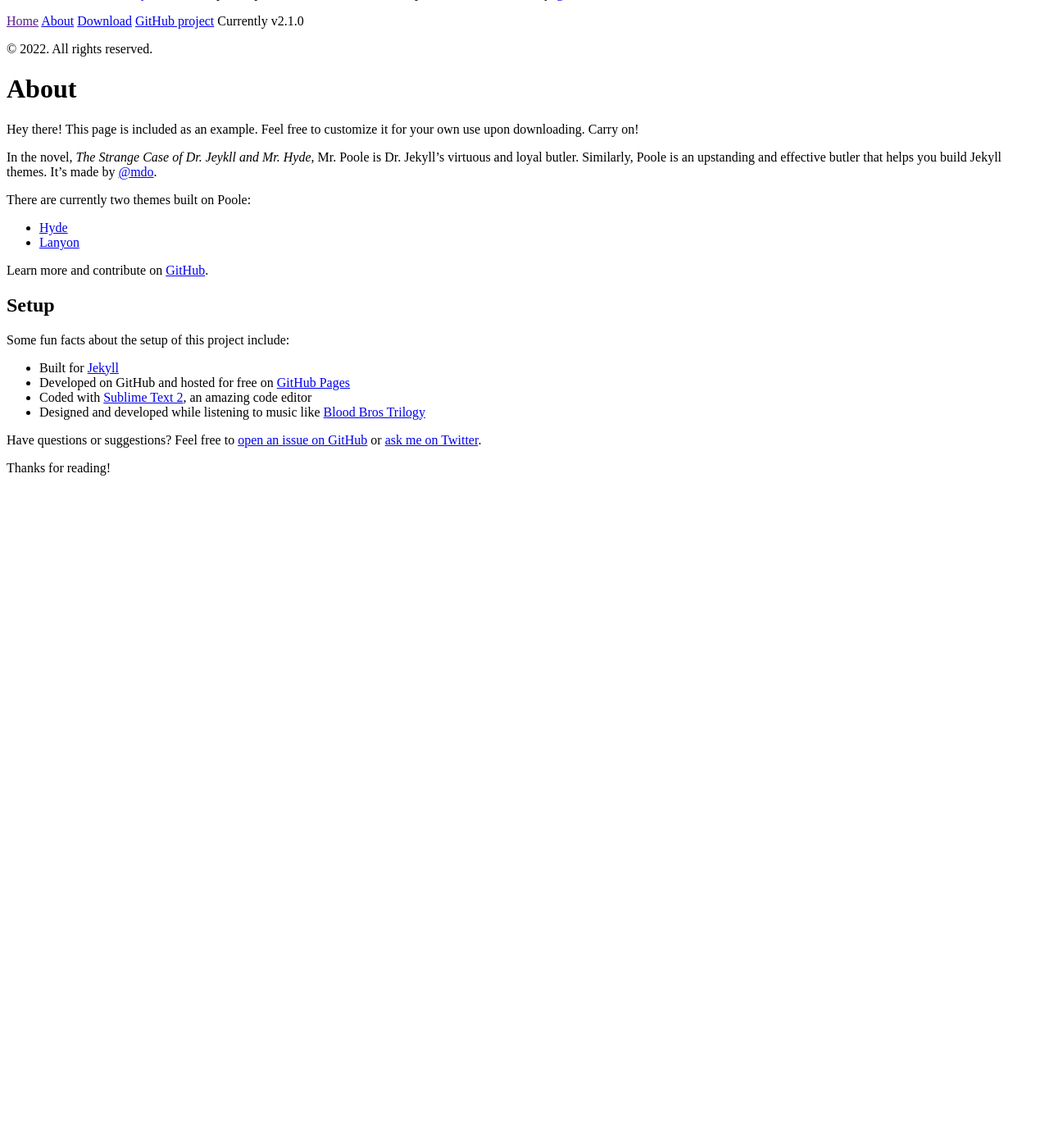
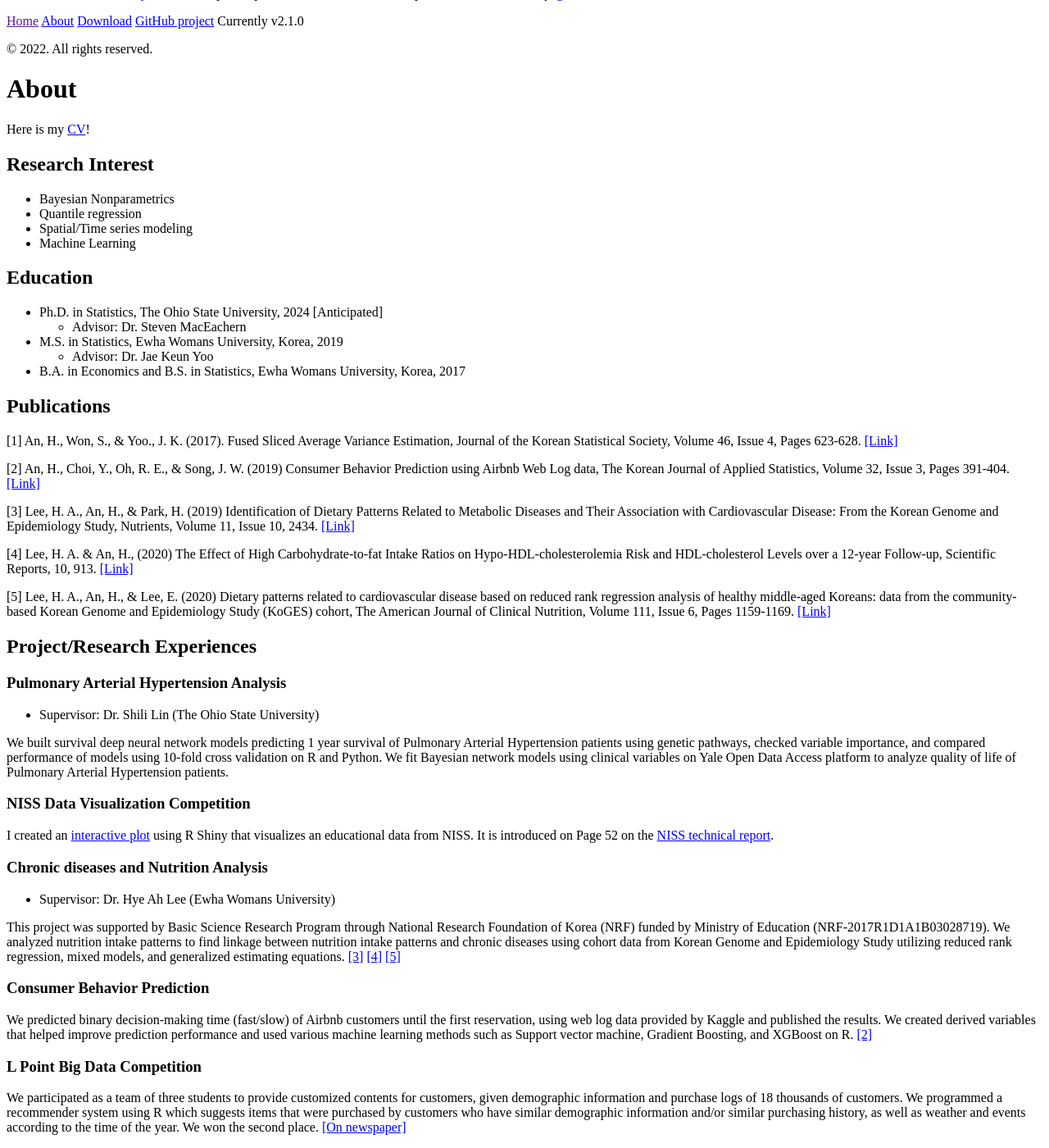
Before and after one commit to hyoin-an/hyoin-an.github.io, a Jekyll site: the page built from about.md, in a window 1280 px wide and 1400 px high, scrolled down 97 px. Shown: the whole window at 82% size. Built offline with Jekyll 4.4.1, drawn with Linux system fonts in a browser that asks for light colours; Markdown is read by kramdown in place of the engine named in the settings; before the commit the page ends 900 px from its top, so only the background shows below that.

Commit message:
Update about.md

```diff
--- a/about.md
+++ b/about.md
@@ -3,28 +3,62 @@
 title: About
 ---
 
-<p class="message">
-  Hey there! This page is included as an example. Feel free to customize it for your own use upon downloading. Carry on!
-</p>
+Here is my [CV](files/HyoinAn_OSU_CV.pdf)!
 
-In the novel, *The Strange Case of Dr. Jeykll and Mr. Hyde*, Mr. Poole is Dr. Jekyll's virtuous and loyal butler. Similarly, Poole is an upstanding and effective butler that helps you build Jekyll themes. It's made by [@mdo](https://twitter.com/mdo).
+## Research Interest
+- Bayesian Nonparametrics
+- Quantile regression
+- Spatial/Time series modeling
+- Machine Learning
 
-There are currently two themes built on Poole:
+## Education
 
-* [Hyde](http://hyde.getpoole.com)
-* [Lanyon](http://lanyon.getpoole.com)
+* Ph.D. in Statistics, The Ohio State University, 2024 [Anticipated]
+  - Advisor: Dr. Steven MacEachern
+* M.S. in Statistics, Ewha Womans University, Korea, 2019
+  - Advisor: Dr. Jae Keun Yoo
+* B.A. in Economics and B.S. in Statistics, Ewha Womans University, Korea, 2017
 
-Learn more and contribute on [GitHub](https://github.com/poole).
+## Publications
 
-## Setup
+[1] An, H., Won, S., & Yoo., J. K. (2017). Fused Sliced Average Variance Estimation, Journal of the Korean
+Statistical Society, Volume 46, Issue 4, Pages 623-628. [[Link]](https://www.sciencedirect.com/science/article/pii/S1226319217300431?casa_token=T_W-lytb9rUAAAAA:XL5YiRclZCQDhwtVAom-GGIyoSz9nR7pstAsVGQcBjsz0IK94cFpyvyob6vuK4-XgSEYh9Jk79Y)
 
-Some fun facts about the setup of this project include:
+[2] An, H., Choi, Y., Oh, R. E., & Song, J. W. (2019) Consumer Behavior Prediction using Airbnb Web Log data, The Korean Journal of Applied Statistics, Volume 32, Issue 3, Pages 391-404. [[Link]](https://www.koreascience.or.kr/article/JAKO201919341608325.page)
 
-* Built for [Jekyll](http://jekyllrb.com)
-* Developed on GitHub and hosted for free on [GitHub Pages](https://pages.github.com)
-* Coded with [Sublime Text 2](http://sublimetext.com), an amazing code editor
-* Designed and developed while listening to music like [Blood Bros Trilogy](https://soundcloud.com/maddecent/sets/blood-bros-series)
+[3] Lee, H. A., An, H., & Park, H. (2019) Identification of Dietary Patterns Related to Metabolic Diseases and Their Association with Cardiovascular Disease: From the Korean Genome and Epidemiology Study, Nutrients, Volume 11, Issue 10, 2434. [[Link]](https://www.mdpi.com/2072-6643/11/10/2434)
 
-Have questions or suggestions? Feel free to [open an issue on GitHub](https://github.com/poole/issues/new) or [ask me on Twitter](https://twitter.com/mdo).
+[4] Lee, H. A. & An, H., (2020) The Effect of High Carbohydrate-to-fat Intake Ratios on Hypo-HDL-cholesterolemia Risk and HDL-cholesterol Levels over a 12-year Follow-up, Scientific Reports, 10, 913. [[Link]](https://www.nature.com/articles/s41598-020-57931-w)
 
-Thanks for reading!
+[5] Lee, H. A., An, H., & Lee, E. (2020) Dietary patterns related to cardiovascular disease based on reduced rank regression analysis of healthy middle-aged Koreans: data from the community-based Korean Genome and Epidemiology Study (KoGES) cohort, The American Journal of Clinical Nutrition, Volume 111, Issue 6, Pages 1159-1169. [[Link]](https://academic.oup.com/ajcn/article/111/6/1159/5825658?login=true)
+
+
+## Project/Research Experiences
+
+### Pulmonary Arterial Hypertension Analysis
+- Supervisor: Dr. Shili Lin (The Ohio State University)
+
+We built survival deep neural network models predicting 1 year survival of Pulmonary Arterial Hypertension patients using genetic pathways, checked variable importance, and compared performance of models using 10-fold cross validation on R and Python.
+We fit Bayesian network models using clinical variables on Yale Open Data Access platform to analyze quality of life of Pulmonary Arterial Hypertension patients.
+
+### NISS Data Visualization Competition
+
+I created an [interactive plot](https://hyoinan.shinyapps.io/NISS_0104/) using R Shiny that visualizes an educational data from NISS.
+It is introduced on Page 52 on the [NISS technical report](https://www.niss.org/sites/default/files/Innovative%20Visualization%20Panel%20-%20Final%20Report.pdf).
+
+### Chronic diseases and Nutrition Analysis
+- Supervisor: Dr. Hye Ah Lee (Ewha Womans University)
+
+This project was supported by Basic Science Research Program through National Research Foundation of Korea (NRF) funded by Ministry of Education (NRF-2017R1D1A1B03028719).
+We analyzed nutrition intake patterns to find linkage between nutrition intake patterns and chronic diseases using cohort data from Korean Genome and Epidemiology Study utilizing reduced rank regression, mixed models, and generalized estimating equations. [[3]](https://www.mdpi.com/2072-6643/11/10/2434) [[4]](https://www.nature.com/articles/s41598-020-57931-w) [[5]](https://academic.oup.com/ajcn/article/111/6/1159/5825658?login=true)
+
+### Consumer Behavior Prediction
+
+We predicted binary decision-making time (fast/slow) of Airbnb customers until the first reservation, using web log data provided by Kaggle and published the results.
+We created derived variables that helped improve prediction performance and used various machine learning methods such as Support vector machine, Gradient Boosting, and XGBoost on R. [[2]](https://www.koreascience.or.kr/article/JAKO201919341608325.page)
+
+### L Point Big Data Competition
+
+We participated as a team of three students to provide customized contents for customers, given demographic information and purchase logs of 18 thousands of customers.
+We programmed a recommender system using R which suggests items that were purchased by customers who have similar demographic information and/or similar purchasing history, as well as weather and events according to the time of the year.
+We won the second place. [[On newspaper]](https://m.etnews.com/20180228000084)
```
